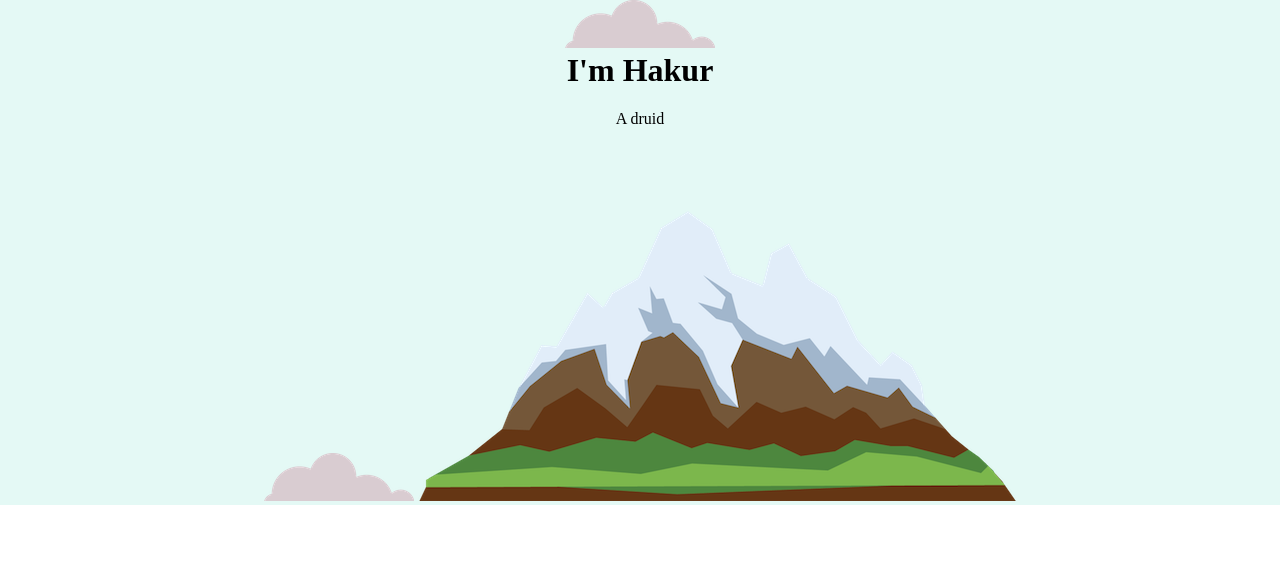
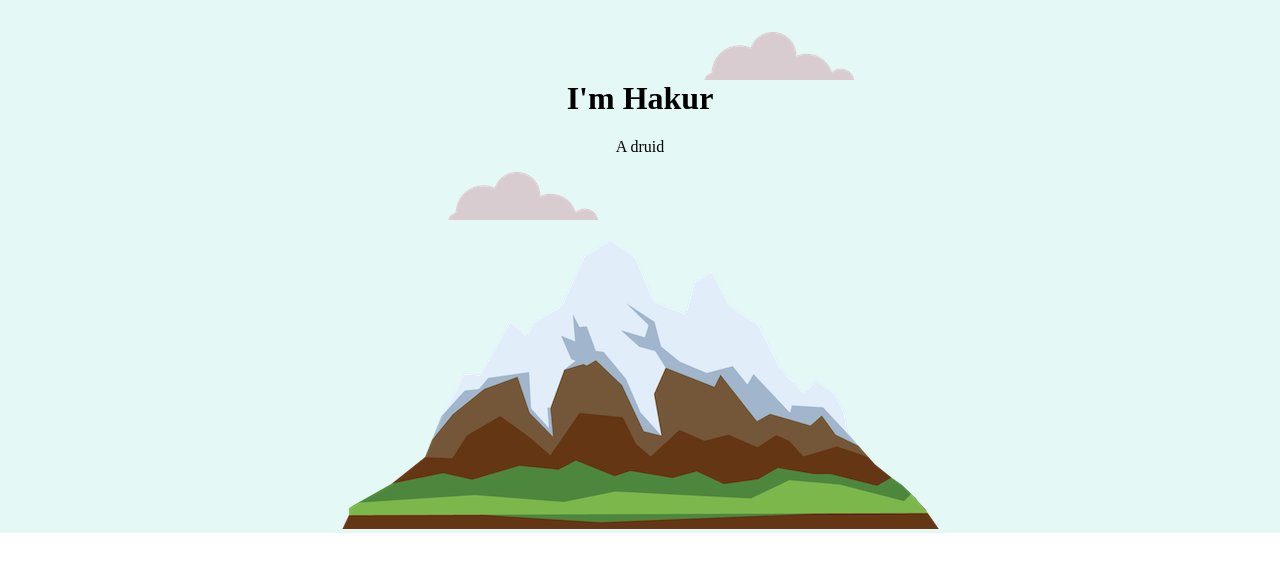
Before and after one commit to hivercodes/htmlpractice2, a plain HTML site: page index.html in a window 1280 px wide. Drawn offline with Linux system fonts and the light colour scheme.

Commit message:
Worked on the clouds.

```diff
--- a/css/styles.css
+++ b/css/styles.css
@@ -1,5 +1,6 @@
 div {
     background-color: #E4F9F5;
+    margin-top: 0;
 }
 
 body {
@@ -8,8 +9,23 @@ body {
 }
 
 h1 {
+    padding-top: 80px;
     margin-top: 0;
 }
+
+.top-cloud {
+    position: absolute;
+    left: 55%;
+    top: 4%;
+}
+
+
+.bottom-cloud {
+    position: absolute;
+    left: 35%
+}
+
+
 
 
 .topcomtainer {
--- a/index.html
+++ b/index.html
@@ -12,10 +12,10 @@
 <body>
 
     <div>
-        <img src="images/cloud.png" alt="cloud">
+        <img class="top-cloud" src="images/cloud.png" alt="cloud">
         <h1>I'm Hakur</h1>
         <p>A druid</p>
-        <img src="images/cloud.png" alt="cloud">
+        <img class="bottom-cloud" src="images/cloud.png" alt="cloud">
         <img src="images/mountain.png" alt="mountain">
     </div>
 
```
